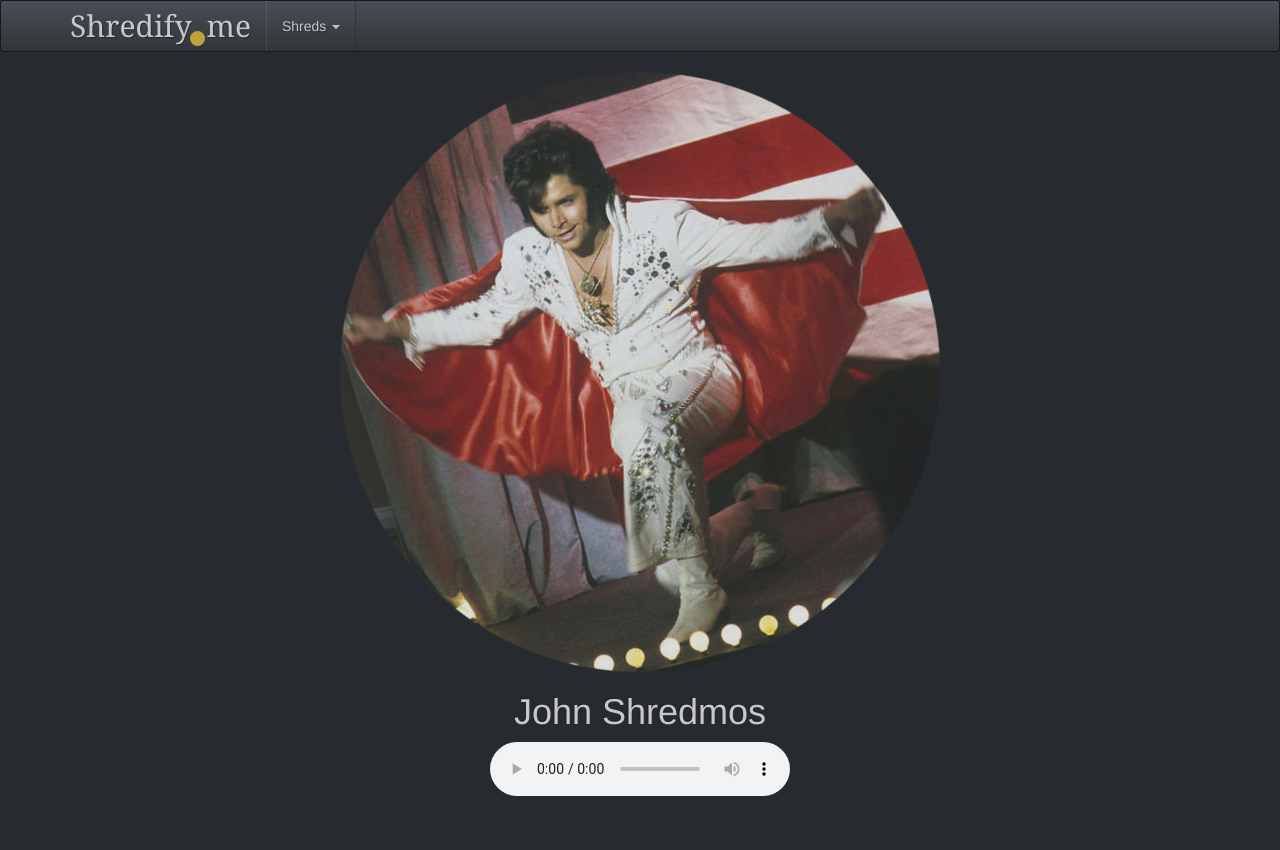
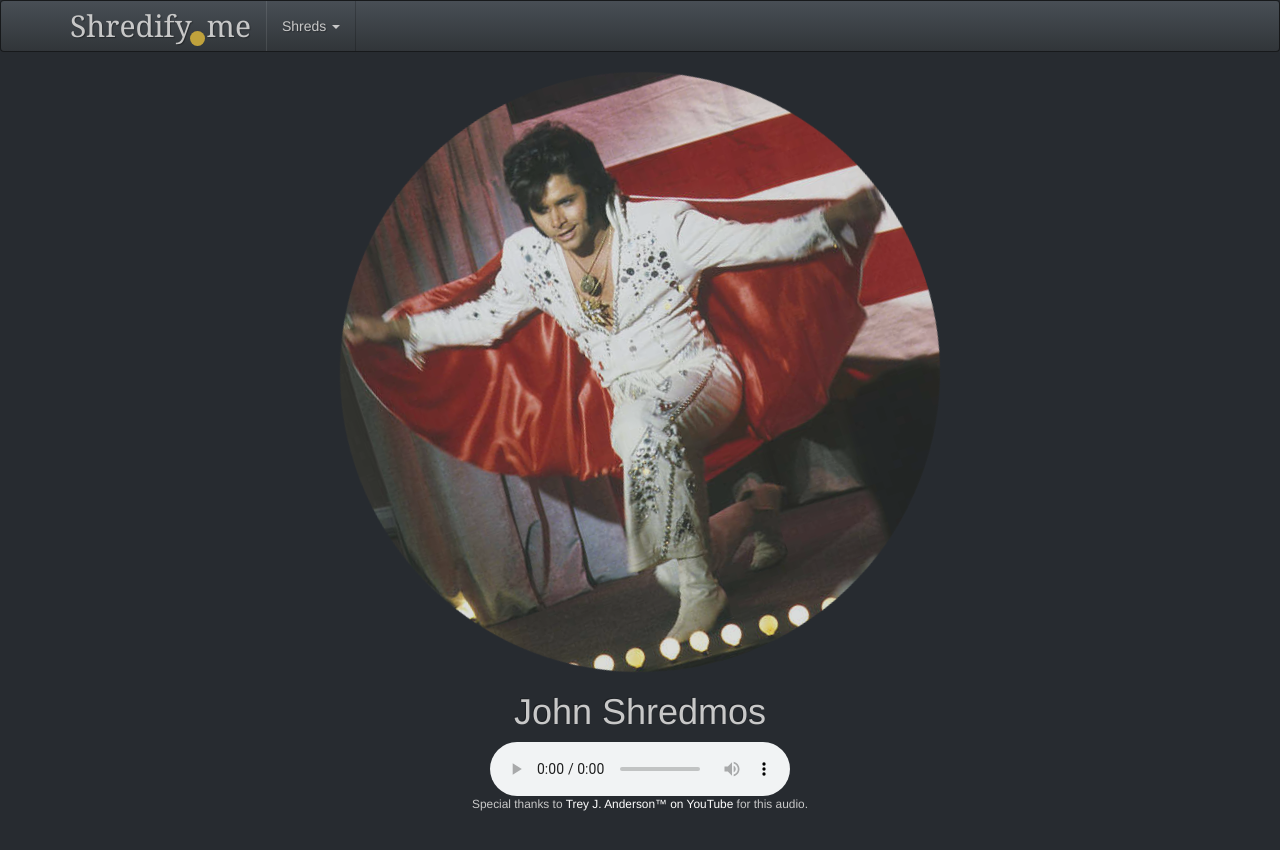
Before and after one commit to corbanmailloux/shredify, a Jekyll site: the page built from _celebs/stamos.html, in a window 1280 px wide. Shown: the top 850 px of the page. Built offline with Jekyll 4.4.1, drawn with Linux system fonts in a browser that asks for light colours; nearby versions of some CDN libraries; Markdown is read by kramdown in place of the engine named in the settings.

Commit message:
Add music for Stamos.

```diff
--- a/_celebs/stamos.html
+++ b/_celebs/stamos.html
@@ -1,4 +1,6 @@
 ---
 title:          John Shredmos
 image:          John-Stamos.jpg
+audio:          FullHouse
 ---
+<p class="text-center small">Special thanks to <a href="https://youtu.be/JRXWQWiInBk" target="_blank">Trey J. Anderson™ on YouTube</a> for this audio.</p>
```
Also changed, not shown: 2 other files.
